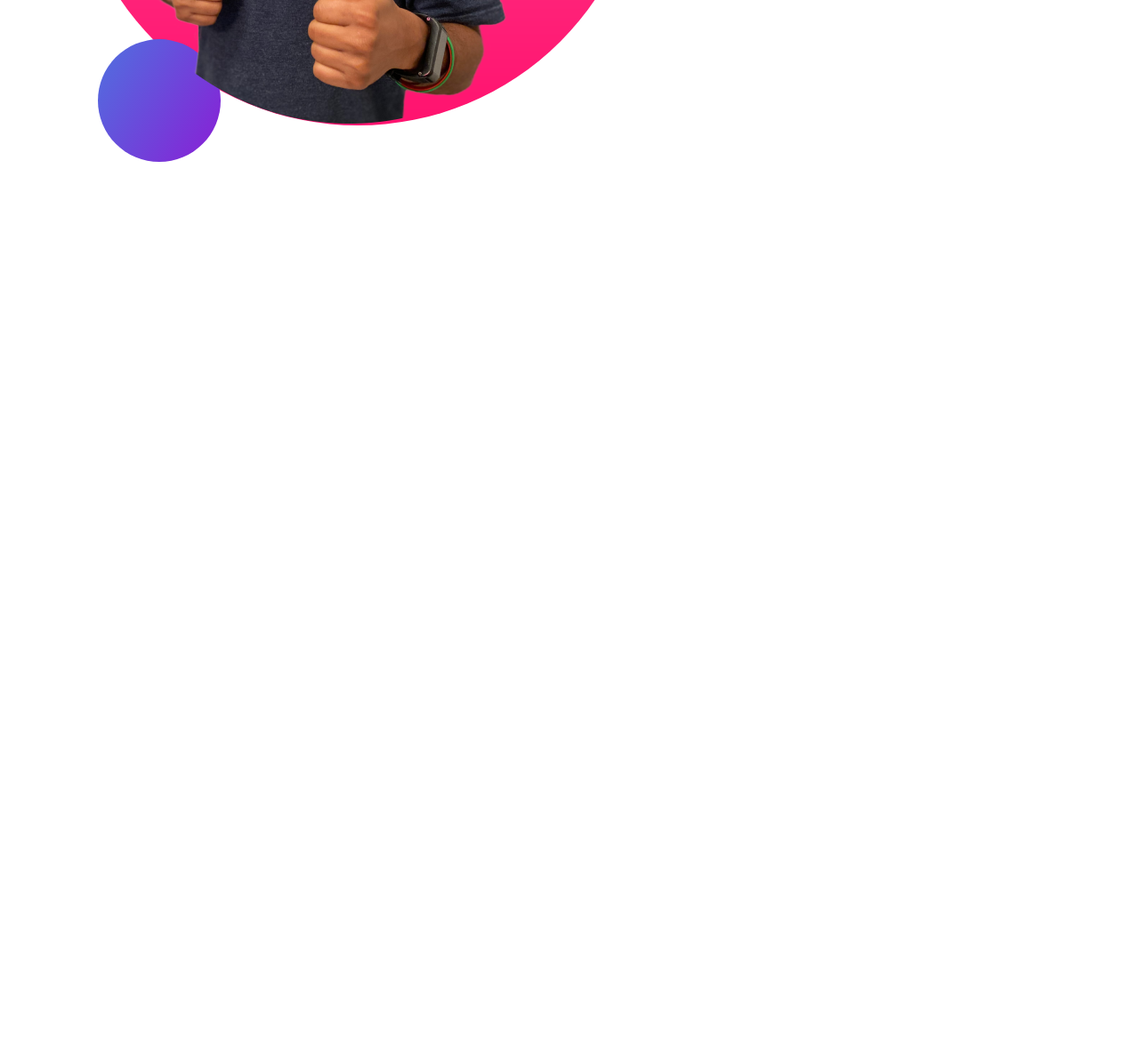
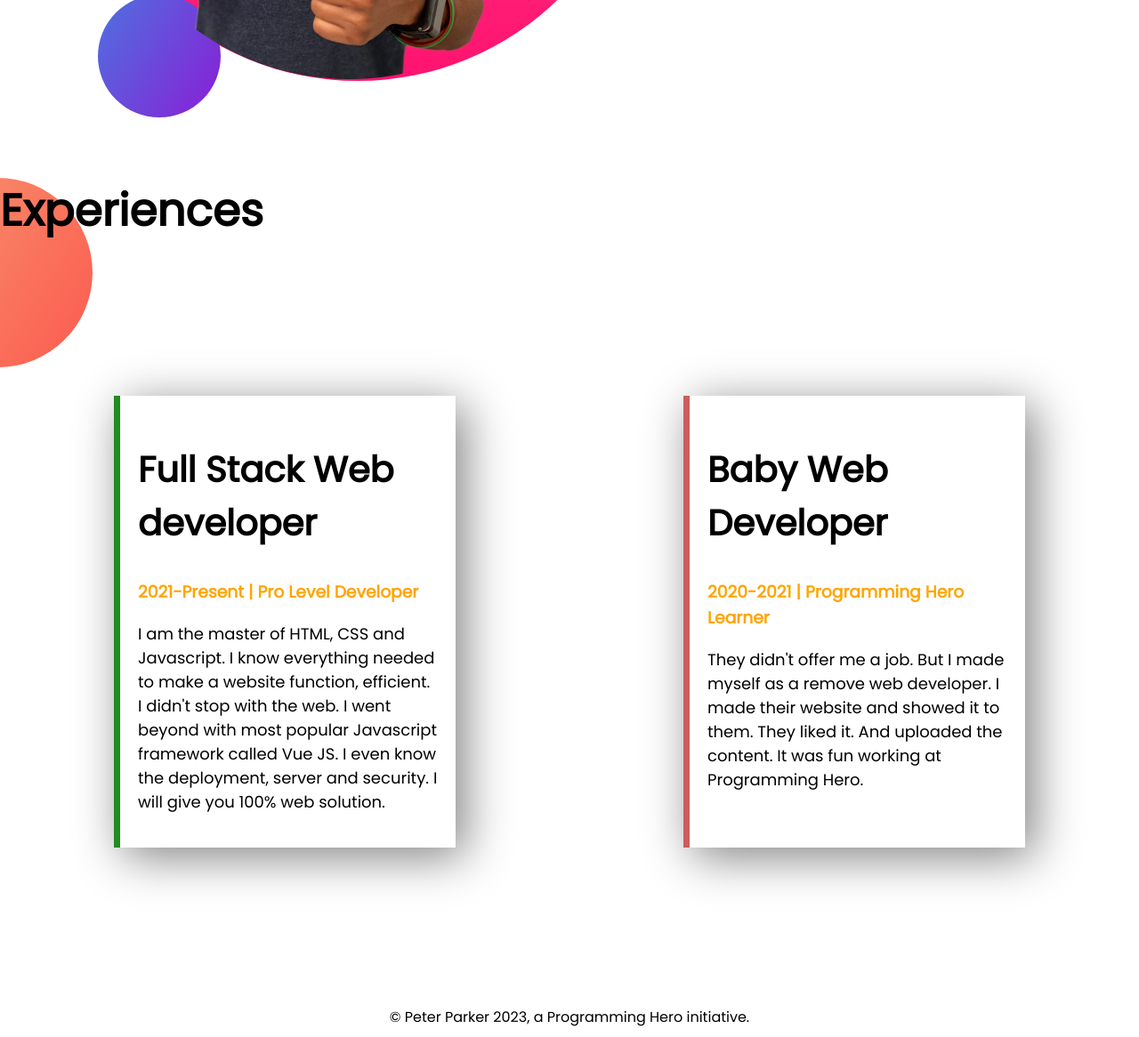
Before and after one commit to Asif-Hossain-Emon/1st-portfolio, a plain HTML site: page index.html in a window 1280 px wide. Shown: the part 1106-2272 px from the top of the page at 89% size. Before the commit the page ends 1406 px from the top, so only its background shows below. Drawn offline with Linux system fonts and the light colour scheme.

Commit message:
section 3 & footer

```diff
--- a/index.html
+++ b/index.html
@@ -14,7 +14,7 @@
 </head>
 
 <body>
-    <section class="bgimg">
+    <section class="bgimg flexible-container">
         <div class="paraim">
             <h1>Welcome To</h1>
             <h1><span class="ae">Asif Emon's</span> World!</h1>
@@ -30,7 +30,7 @@
         </div>
     </section>
 
-    <section class="sec2">
+    <section class="sec2 flexible-container">
         <div class="sec1">
             <img src="jhankar2.png" alt="">
         </div>
@@ -42,15 +42,34 @@
             <a href="http://github.com/programminghero1" target="_blank" class="button">DOWNLOAD RESUME</a>
         </div>
 
-
-
-
-
-
+    </section>
+    <section class="sec3">
+        <h1>Experiences</h1>
+        <div class="flexible-container ">
+            <div id="s3d1" class="paraim box">
+                <h2>Full Stack Web developer</h2>
+                <h3 class="ae">2021-Present | Pro Level Developer</h3>
+                <p>I am the master of HTML, CSS and Javascript. I know everything needed to make a website function,
+                    efficient. I didn't stop with the web. I went beyond with most popular Javascript framework called
+                    Vue
+                    JS. I even know the deployment, server and security. I will give you 100% web solution.</p>
+            </div>
+            <div id="s3d2" class="paraim box ">
+                <h2>Baby Web Developer</h2>
+                <h3 class="ae">2020-2021 | Programming Hero Learner</h3>
+                <p>They didn't offer me a job. But I made myself as a remove web developer. I made their website and
+                    showed
+                    it to them. They liked it. And uploaded the content. It was fun working at Programming Hero.</p>
+            </div>
+        </div>
     </section>
 
 
 
 </body>
+<footer>
+    © Peter Parker 2023, a Programming Hero initiative.
+
+</footer>
 
 </html>
--- a/style.css
+++ b/style.css
@@ -17,9 +17,9 @@ p {
 
 }
 
-section {
+.flexible-container {
     display: flex;
-    margin-bottom: 100px;
+    margin-bottom: 50px;
 }
 
 .paraim {
@@ -51,7 +51,8 @@ section {
 
 .sec1 {
     width: 50%;
-    padding: 10px;
+    padding: 10px 3px 10px 10px;
+
 }
 
 .resume {
@@ -69,3 +70,36 @@ section {
     background-repeat: no-repeat;
     background-position: right;
 }
+
+h2 {
+    font-size: 40px;
+}
+
+.box {
+    box-shadow: 10px 10px 50px gray;
+    width: 40%;
+    margin: 10%;
+    padding: 20px;
+}
+
+.sd3 {
+    padding: 20px;
+}
+
+.sec3 {
+    background-image: url(exp-bg.png);
+    background-repeat: no-repeat;
+}
+
+#s3d1 {
+    border-left: 7px solid forestgreen;
+}
+
+#s3d2 {
+    border-left: 7px solid indianred;
+}
+
+footer {
+    text-align: center;
+    padding-bottom: 10px;
+}
```
Also changed, not shown: exp-bg.png (added).
